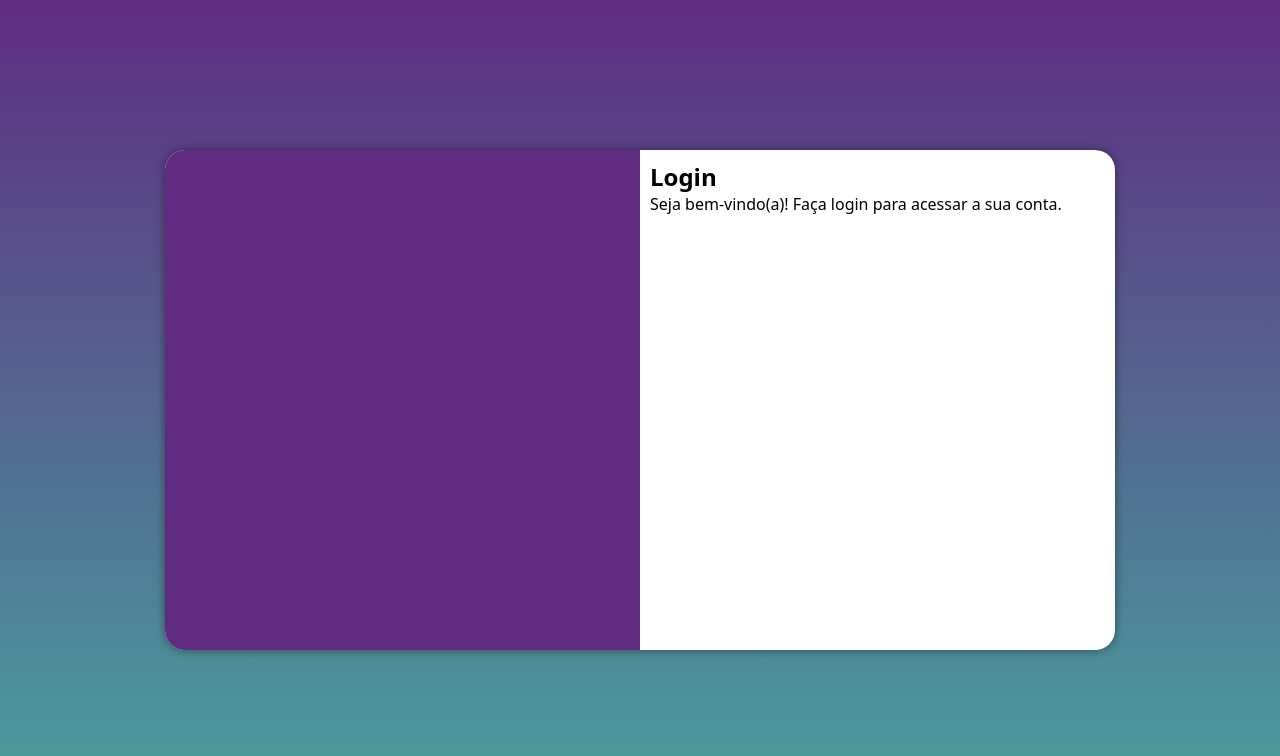
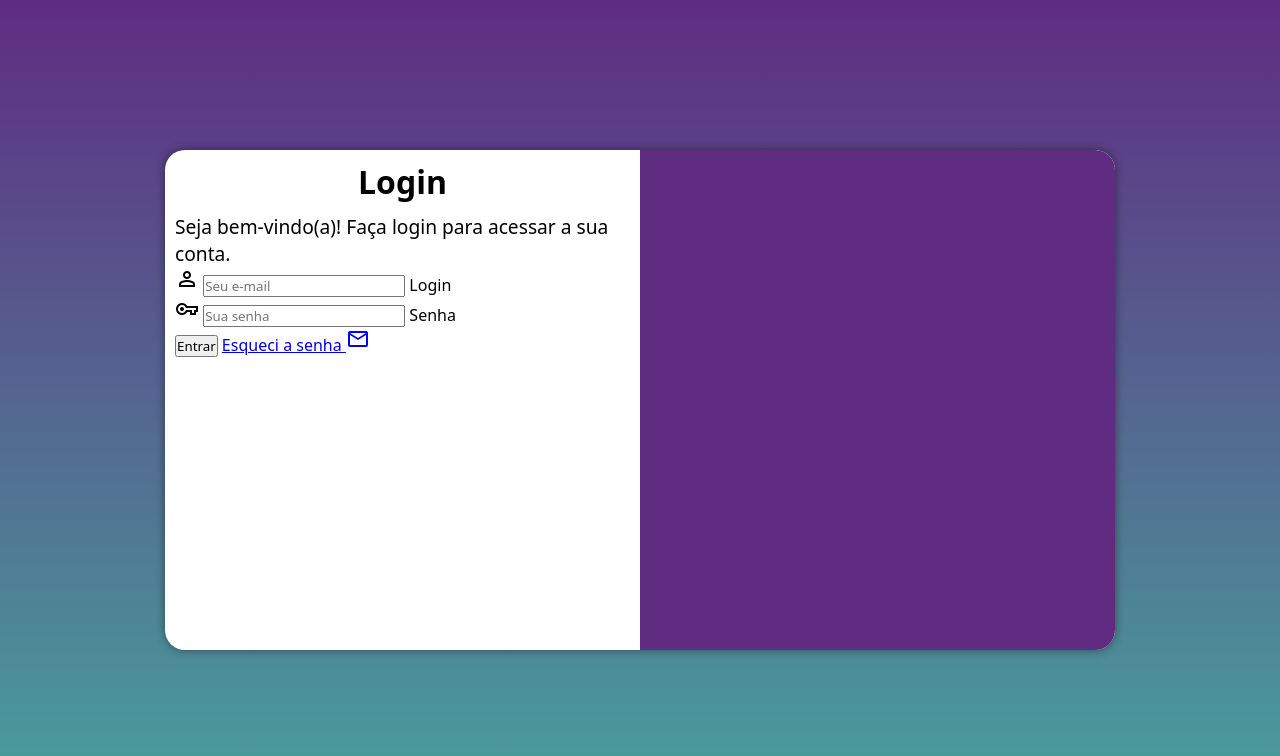
Before and after one commit to leoverissimo/projeto-login, a plain HTML site: page index.html in a window 1280 px wide. Drawn offline with nearby package versions, Linux system fonts and the light colour scheme.

Commit message:
Atualizei o formulário

```diff
--- a/estilos/media-query.css
+++ b/estilos/media-query.css
@@ -42,13 +42,21 @@ Grandes telas: acima de 1200px
     }
 
     section#login > div#imagem {
-        float: left;
+        float: right;
         width: 50%;
         height: 100%;
     }
 
     section#login > div#formulario {
-        float: right;
+        float: left;
         width: 50%;
     }
+
+    div#formulario > h1 {
+        font-size: 2em;
+    }
+
+    div#formulario > p {
+        font-size: 1.2em;
+    }
 }
--- a/estilos/style.css
+++ b/estilos/style.css
@@ -54,3 +54,12 @@ section#login > div#formulario {
     display: block;
     padding: 10px;
 }
+
+div#formulario > h1 {
+    text-align: center;
+    margin-bottom: 10px;
+}
+
+div#formulario > p {
+    font-size: 0.8em;
+}
--- a/index.html
+++ b/index.html
@@ -5,6 +5,7 @@
     <meta http-equiv="X-UA-Compatible" content="IE=edge">
     <meta name="viewport" content="width=device-width, initial-scale=1.0">
     <title>Login</title>
+    <link href="https://fonts.googleapis.com/css2?family=Material+Symbols+Outlined:FILL@1" rel="stylesheet" />
     <link rel="stylesheet" href="estilos/style.css">
     <link rel="stylesheet" href="estilos/media-query.css">
 </head>
@@ -17,8 +18,19 @@
             <div id="formulario">
                 <h1>Login</h1>
                 <p>Seja bem-vindo(a)! Faça login para acessar a sua conta.</p>
-                <form action="login.php" method="post">
-
+                <form action="login.php" method="post" autocomplete="on">
+                    <div class="campo">
+                        <span class="material-symbols-outlined">person</span>
+                        <input type="email" name="login" id="ilogin" placeholder="Seu e-mail" autocomplete="email" required maxlength="30">
+                        <label for="ilogin">Login</label>
+                    </div>
+                    <div class="campo">
+                        <span class="material-symbols-outlined">vpn_key</span>
+                        <input type="password" name="senha" id="isenha" placeholder="Sua senha" autocomplete="current-password" required minlength="8" maxlength="20">
+                        <label for="isenha">Senha</label>
+                    </div>
+                    <input type="submit" value="Entrar">
+                    <a href="esqueci.html">Esqueci a senha <span class="material-symbols-outlined">mail</span></a>
                 </form>
             </div>
         </section>
```
